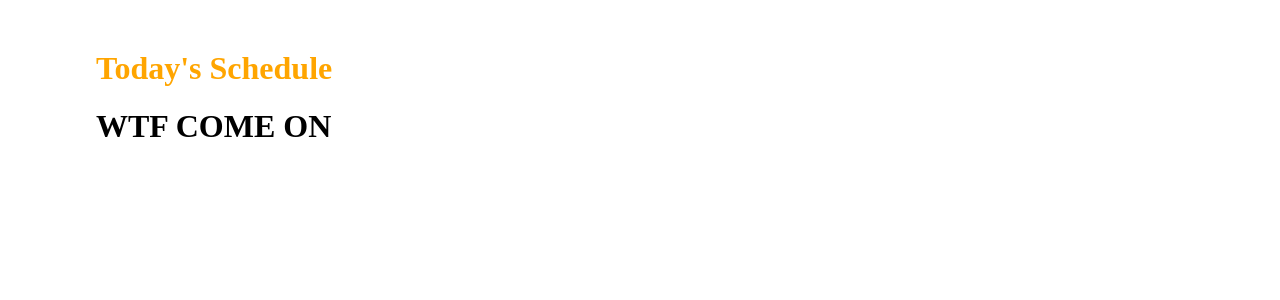
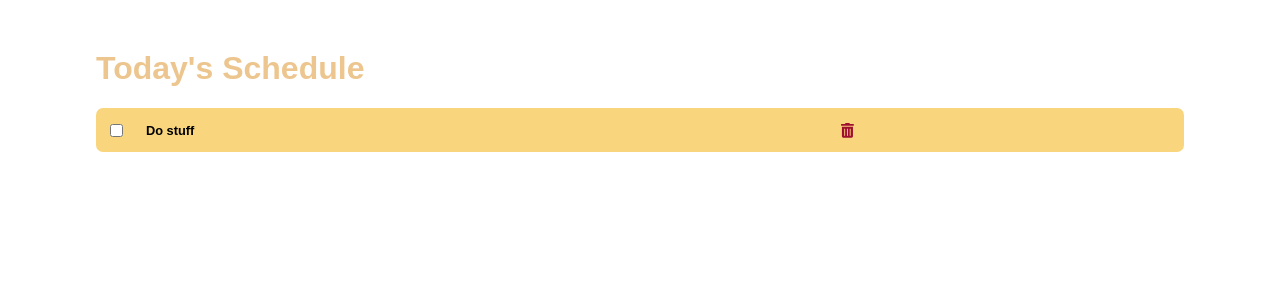
Before and after one commit to The-Nigeria-Development-Foundation/todo-app-miracle, an Angular app: page / in a window 1280 px wide. Shown: the top 300 px of the page. Built offline with nearby package versions, Linux system fonts and the light colour scheme.

Commit message:
feat: todoItemComponent UI

```diff
--- a/package.json
+++ b/package.json
@@ -19,6 +19,9 @@
     "@angular/platform-browser": "~10.2.4",
     "@angular/platform-browser-dynamic": "~10.2.4",
     "@angular/router": "~10.2.4",
+    "@fortawesome/angular-fontawesome": "^0.9.0",
+    "@fortawesome/fontawesome-svg-core": "^1.2.35",
+    "@fortawesome/free-solid-svg-icons": "^5.15.3",
     "rxjs": "~6.6.0",
     "tslib": "^2.0.0",
     "zone.js": "~0.10.2"
--- a/src/app/app.module.ts
+++ b/src/app/app.module.ts
@@ -6,6 +6,8 @@ import { TodosComponent } from './component/todos/todos.component';
 import { TodoItemComponent } from './component/todo-item/todo-item.component';
 import { HeaderComponent } from './component/header/header.component';
 import { AddTodoComponent } from './component/add-todo/add-todo.component';
+
+import { FontAwesomeModule } from '@fortawesome/angular-fontawesome';
 
 @NgModule({
   declarations: [
@@ -16,7 +18,8 @@ import { AddTodoComponent } from './component/add-todo/add-todo.component';
     AddTodoComponent
   ],
   imports: [
-    BrowserModule
+    BrowserModule,
+    FontAwesomeModule
   ],
   providers: [],
   bootstrap: [AppComponent]
--- a/src/app/component/header/header.component.css
+++ b/src/app/component/header/header.component.css
@@ -1,5 +1,5 @@
 h1 {
-  color: orange;
+  color: #EDC68F;
 }
 
 @media screen
--- a/src/app/component/todo-item/todo-item.component.css
+++ b/src/app/component/todo-item/todo-item.component.css
@@ -0,0 +1,36 @@
+.todo-item {
+  background: #F9D67D;
+  height: 30px;
+  display: flex;
+  align-items: center;
+  font-size: 0.8em;
+  font-weight: bold;
+  padding: 7px 10px;
+  margin-bottom: 25px;
+  border-radius: 7px;
+}
+
+.todo-item p {
+  margin-left: 20px;
+}
+
+fa-icon {
+  font-size: 1.15em;
+  position: relative;
+  left: 50.5vw;
+}
+
+
+@media screen
+  and (min-device-width: 1200px)
+  and (max-device-width: 1600px) {
+    .todo-item {
+      width: 50vw;
+      height: 25px;
+      margin: 0 auto;
+    }
+
+    fa-icon {
+      left: 40vw;
+    }
+  }
--- a/src/app/component/todo-item/todo-item.component.html
+++ b/src/app/component/todo-item/todo-item.component.html
@@ -1 +1,5 @@
-<p>todo-item works!</p>
+<div class="todo-item">
+  <input type="checkbox">
+  <p>{{ todo.title }}</p>
+  <fa-icon [icon]="trashIcon" [styles]="{'stroke': 'red', 'color': '#9E1030FF'}"></fa-icon>
+</div>
--- a/src/app/component/todo-item/todo-item.component.ts
+++ b/src/app/component/todo-item/todo-item.component.ts
@@ -1,15 +1,21 @@
-import { Component, OnInit } from '@angular/core';
+import { Component, OnInit, Input } from '@angular/core';
+import { faTrashAlt } from '@fortawesome/free-solid-svg-icons';
+import { Todo } from '../../models/Todo';
 
 @Component({
   selector: 'app-todo-item',
   templateUrl: './todo-item.component.html',
   styleUrls: ['./todo-item.component.css']
 })
+
 export class TodoItemComponent implements OnInit {
+
+  trashIcon = faTrashAlt;
+
+  @Input() todo:Todo;
 
   constructor() { }
 
   ngOnInit(): void {
   }
-
 }
--- a/src/app/component/todos/todos.component.css
+++ b/src/app/component/todos/todos.component.css
@@ -0,0 +1,8 @@
+@media screen
+  and (min-device-width: 1200px)
+  and (max-device-width: 1600px) {
+    .todos {
+     width: 85vw;
+     margin: 0 auto;
+    }
+  }
--- a/src/app/component/todos/todos.component.html
+++ b/src/app/component/todos/todos.component.html
@@ -1 +1,2 @@
-<h1>WTF COME ON</h1>
+<app-todo-item class="todos" *ngFor="let todo of todos" [todo]="todo">
+</app-todo-item>
--- a/src/app/component/todos/todos.component.ts
+++ b/src/app/component/todos/todos.component.ts
@@ -1,4 +1,5 @@
 import { Component, OnInit } from '@angular/core';
+import { Todo } from '../../models/Todo';
 
 @Component({
   selector: 'app-todos',
@@ -7,11 +8,18 @@ import { Component, OnInit } from '@angular/core';
 })
 
 export class TodosComponent implements OnInit {
+  todos:Todo[];
 
   constructor() { }
 
   ngOnInit(): void {
-    console.log('I\'m up, tf')
+   this.todos = [
+      {
+        title: 'Do stuff',
+        id: 1,
+        completed: false
+      }
+    ]
   }
 
 }
--- /dev/null
+++ b/src/app/models/Todo.ts
@@ -0,0 +1,8 @@
+
+//  How a Todo should look like
+
+export class Todo {
+  id:number;
+  title:string;
+  completed:boolean
+}
--- a/src/styles.css
+++ b/src/styles.css
@@ -1,3 +1,7 @@
+* {
+  font-family: sans-serif;
+}
+
 body {
   width: 85vw;
   margin: 0 auto;
@@ -8,6 +12,7 @@ body {
   and (min-device-width: 1200px)
   and (max-device-width: 1600px) {
     body {
+      width: 100vw;
       margin: 0;
       text-align: center;
     }
```
